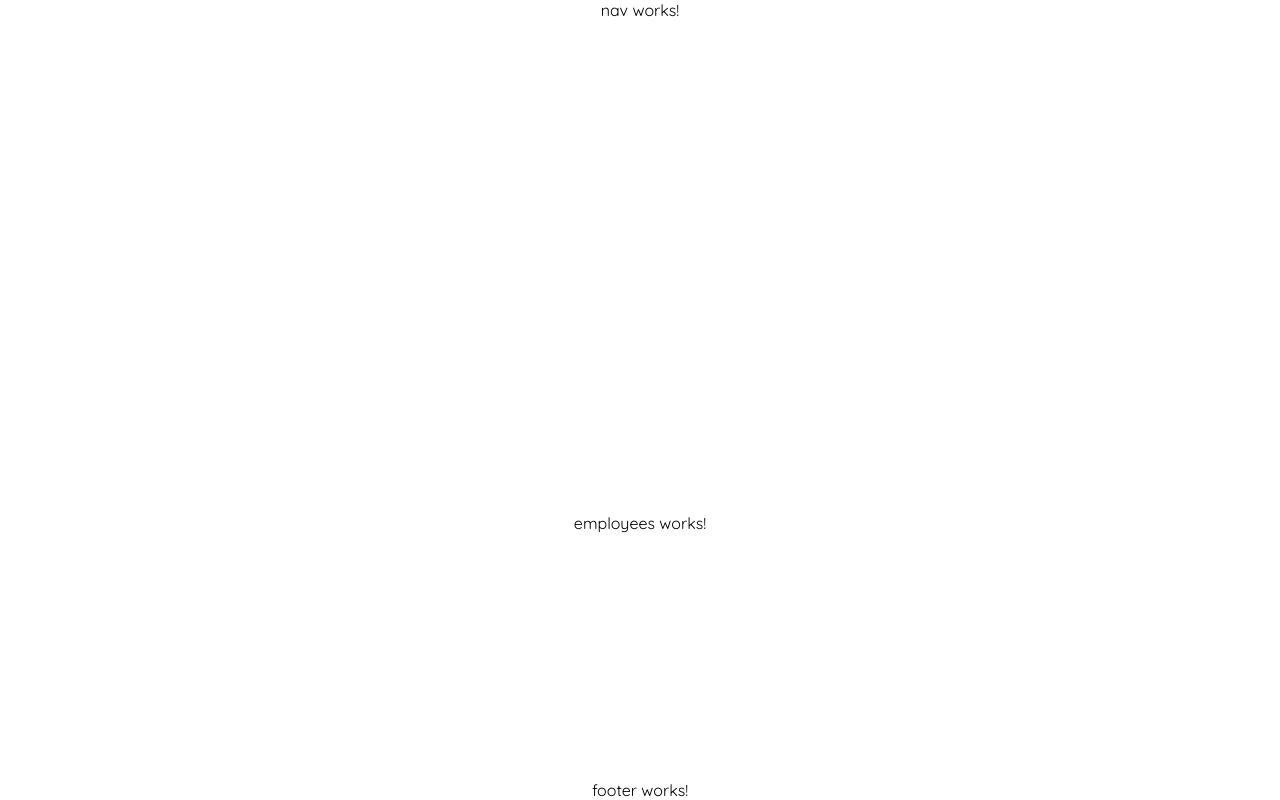
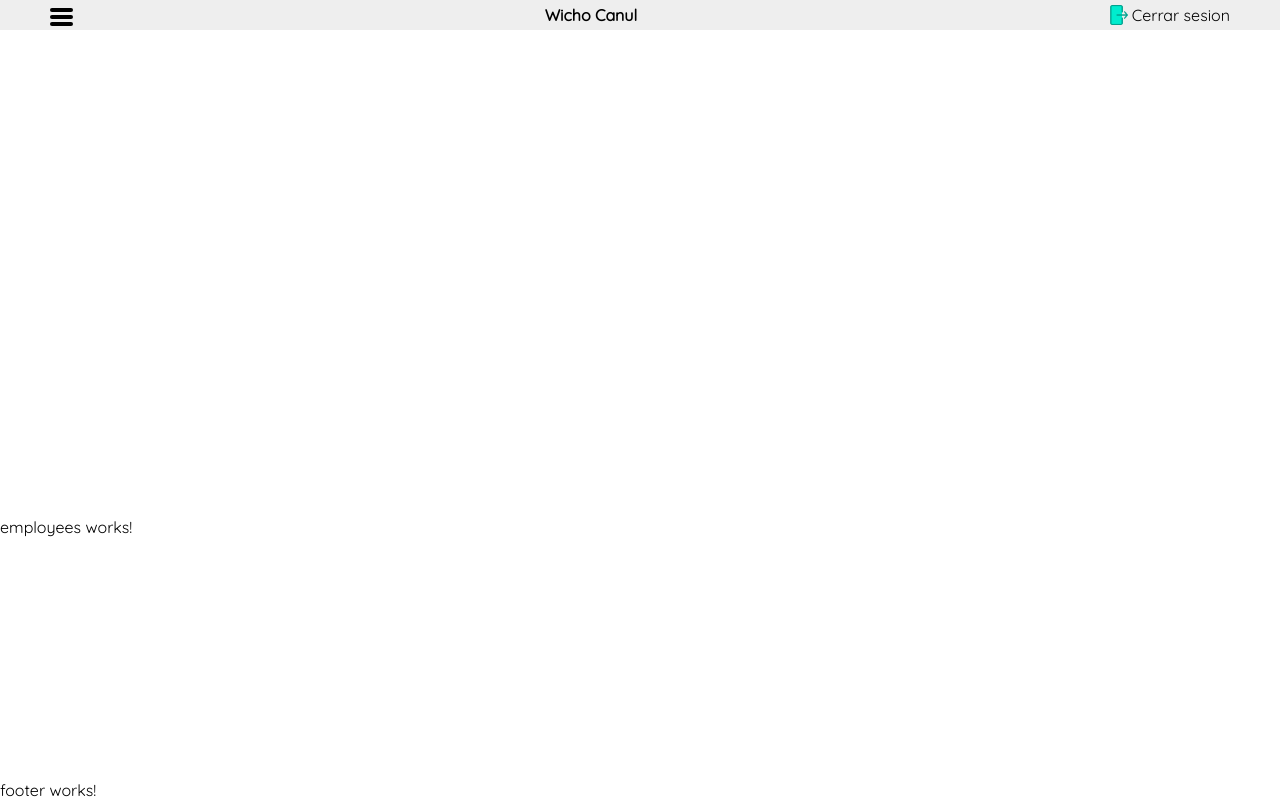
Before and after one commit to wichocanul/knoeledge-test-front, an Angular app: page /kt in a window 1280 px wide. Built offline with nearby package versions, Linux system fonts and the light colour scheme.

Commit message:
KTF: Add nav component and styles

```diff
--- a/src/app/client-app/pages/client-app-main/client-app-main.component.css
+++ b/src/app/client-app/pages/client-app-main/client-app-main.component.css
@@ -4,7 +4,4 @@
   display: flex;
   flex-direction: column;
   justify-content: space-between;
-  align-items: center;
-  padding: 0px;
-  margin: 0px;
 }
--- a/src/app/client-app/shared/nav/nav.component.css
+++ b/src/app/client-app/shared/nav/nav.component.css
@@ -0,0 +1,58 @@
+.container-full {
+  background: #eee;
+}
+
+nav {
+  width: 100%;
+  height: 30px;
+  display: flex;
+  align-items: center;
+  justify-content: space-between;
+}
+
+.burgerMenu {
+  width: 43px;
+  height: 100%;
+  display: flex;
+  flex-direction: column;
+  justify-content: center;
+  cursor: pointer;
+  padding: 0 10px;
+  transition: .4s ease all;
+}
+
+.burgerMenu:hover {
+  background: #cacaca;
+}
+
+.line {
+  width: 100%;
+  height: 4px;
+  margin-top: 3px;
+  background: #000;
+  border-radius: 3px;
+}
+
+.title {
+  font-weight: bold;
+}
+
+.logout img {
+  width: 20px;
+}
+
+.logout {
+  display: flex;
+  align-items: center;
+  gap: 3px;
+  padding: 0 10px;
+  cursor: pointer;
+  border-radius: 4px;
+  transition: .4s ease all;
+}
+
+.logout:hover {
+  background: #cacaca;
+  width: auto;
+  height: 100%;
+}
--- a/src/app/client-app/shared/nav/nav.component.html
+++ b/src/app/client-app/shared/nav/nav.component.html
@@ -1 +1,18 @@
-<p>nav works!</p>
+<div class="container-full">
+  <div class="container">
+    <nav>
+      <div class="burgerMenu">
+        <div class="line"></div>
+        <div class="line"></div>
+        <div class="line"></div>
+      </div>
+
+      <p class="title">Wicho Canul</p>
+
+      <div class="logout">
+        <img src="assets/icons/logout.png" alt="">
+        <p>Cerrar sesion</p>
+      </div>
+    </nav>
+  </div>
+</div>
--- a/src/styles.css
+++ b/src/styles.css
@@ -53,3 +53,9 @@ GLOBAL STYLES
 .container-full {
   width: 100%;
 }
+
+.container {
+  width: 100%;
+  max-width: 1200px;
+  margin: auto;
+}
```
Also changed, not shown: src/assets/icons/logout.png (added).
